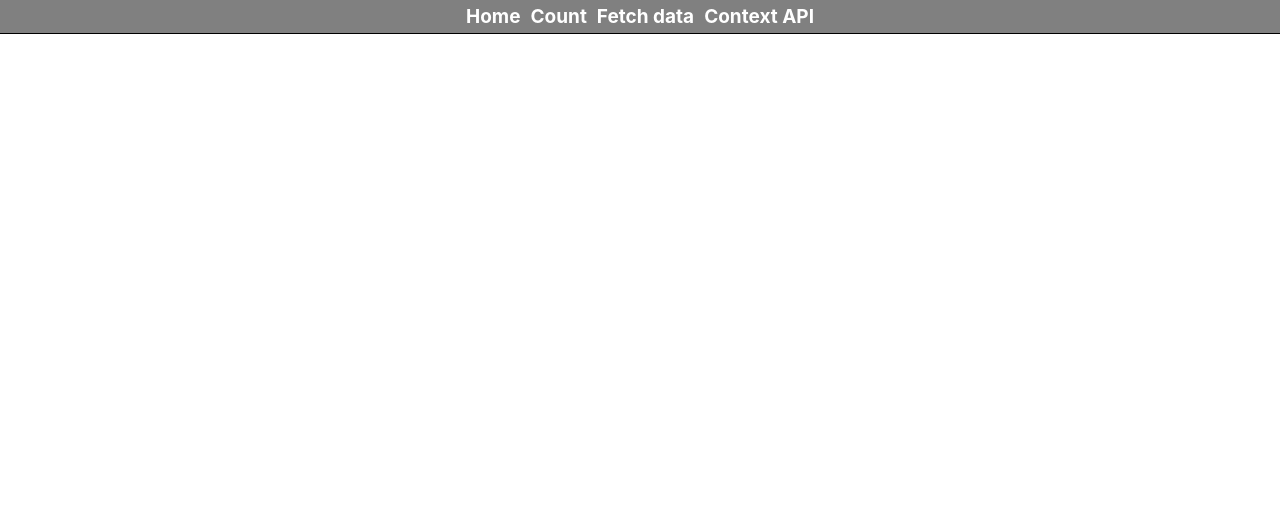
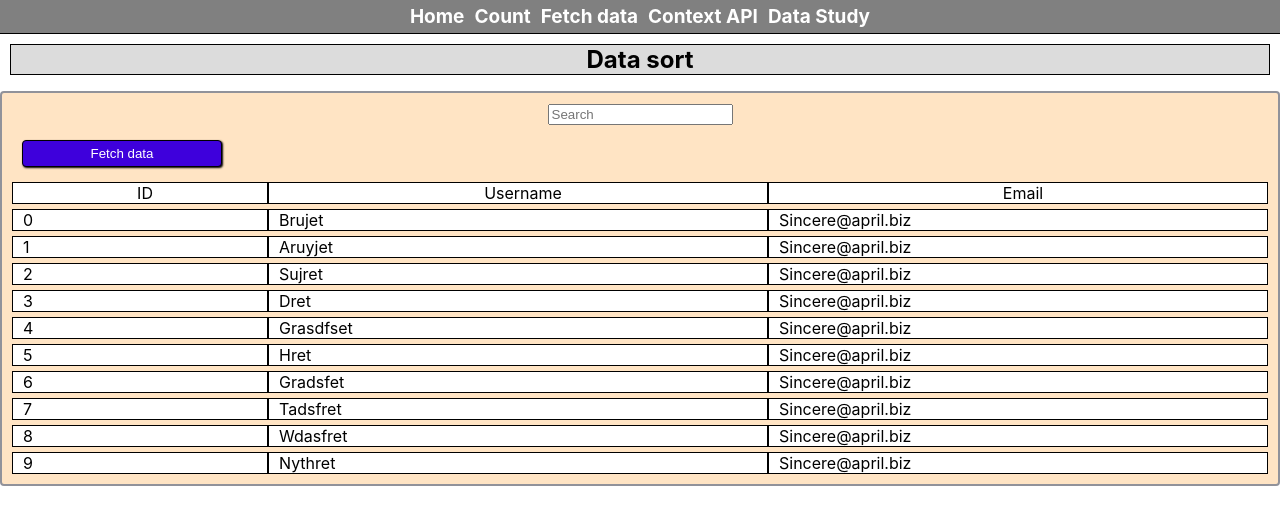
Before and after one commit to igoris12/study-react, a React (Create React App) app: page /study-react/dataStudy in a window 1280 px wide. Shown: the top 524 px of the page. Built offline with nearby package versions, Linux system fonts and the light colour scheme.

Commit message:
sort and fillter

```diff
--- a/src/App.js
+++ b/src/App.js
@@ -4,6 +4,7 @@ import DataContainer from './components/DataContainer';
 import ToolkitComponet from './components/ToolkitComponet';
 import NavBar from './components/NavBar';
 import ClassContext from './components/ClassContext.jsx';
+import DataContanerStatic from './components/DataStudy/DataContanerStatic.jsx';
 
 function App() {
 
@@ -17,6 +18,8 @@ function App() {
         <Route path="/study-react/countToolkit" element={<ToolkitComponet />} />
         <Route path="/study-react/fetchData" element={<DataContainer />} />
         <Route path="/study-react/contextAPI" element={<ClassContext />} />
+        <Route path="/study-react/dataStudy" element={<DataContanerStatic/>} />
+
       </Routes>
 
     </div>
--- /dev/null
+++ b/src/components/DataStudy/DataContanerStatic.jsx
@@ -0,0 +1,85 @@
+import { useState } from "react";
+import UserListItem from "../UserListItem";
+
+function DataContanerStatic() {
+    const data = [
+        { id: 0, username: "Brujet", email: "Sincere@april.biz" },
+        { id: 1, username: "Aruyjet", email: "Sincere@april.biz" },
+        { id: 2, username: "Sujret", email: "Sincere@april.biz" },
+        { id: 3, username: "Dret", email: "Sincere@april.biz" },
+        { id: 4, username: "Grasdfset", email: "Sincere@april.biz" },
+        { id: 5, username: "Hret", email: "Sincere@april.biz" },
+        { id: 6, username: "Gradsfet", email: "Sincere@april.biz" },
+        { id: 7, username: "Tadsfret", email: "Sincere@april.biz" },
+        { id: 8, username: "Wdasfret", email: "Sincere@april.biz" },
+        { id: 9, username: "Nythret", email: "Sincere@april.biz" },
+      ]
+  const [users, setUsers] = useState(data);
+  const [sort, setSort] = useState({ sorted: "id", reversed: false });
+  const [searchPhrase , setSearchPhrase] = useState('');
+
+  const sortById = () => {
+    setSort({ sorted: "id", reversed: !sort.reversed });
+    const usersCopy = [...users];
+    usersCopy.sort((user1, user2) => {
+        if (sort.reversed) {
+          return  user1.id - user2.id;
+        }
+        else {
+            return user2.id - user1.id;
+        }
+    });
+    setUsers(usersCopy);
+  };
+
+  const sortByName = () => {
+    setSort({ sorted: "username", reversed: !sort.reversed });
+    const usersCopy = [...users];
+    usersCopy.sort((user1, user2) => {
+        if (sort.reversed) {
+            return user2.username.localeCompare(user1.username);
+
+        }else {
+
+            return user1.username.localeCompare(user2.username);
+        }
+    });
+    setUsers(usersCopy);
+  };
+
+  const searchMatch = (event) => {
+    const usersCopy = [...data];
+    const matchedData = usersCopy.filter((user)=> {
+        return user.username.toLowerCase().includes(event.target.value.toLowerCase());
+    })
+    setUsers(matchedData);
+    setSearchPhrase(event.target.value);
+  }
+
+  return (
+    <div>
+      <h2 className="header">Data sort </h2>
+      <ul className="listContainer">
+        <div className="search">
+            <input type="text"
+            placeholder="Search"
+            value={searchPhrase}
+            onChange={searchMatch}/>
+
+        </div>
+        <button className="but">Fetch data</button>
+        <div className="listHeader">
+          <span className="idTitle" onClick={sortById}>ID</span>
+          <span className="usernameTitle" onClick={sortByName}>Username</span>
+          <span className="emailTitle">Email</span>
+        </div>
+
+        {users.map((user) => {
+          return <UserListItem key={user.id} userData={user} />;
+        })}
+      </ul>
+    </div>
+  );
+}
+
+export default DataContanerStatic;
--- a/src/components/NavBar.jsx
+++ b/src/components/NavBar.jsx
@@ -9,6 +9,8 @@ const NavBar = () => {
         <Link to="/study-react/countToolkit">Count</Link>
         <Link to="/study-react/fetchData">Fetch data</Link>
         <Link to="/study-react/contextAPI">Context API</Link>
+        <Link to="/study-react/dataStudy">Data Study</Link>
+
       </nav>
     </>
   );
--- a/src/style/sass/UserListItem.scss
+++ b/src/style/sass/UserListItem.scss
@@ -16,11 +16,14 @@
       height: auto;
       border: 1px solid black;
       padding-left: 10px;
+      cursor: pointer;
+
     }
     .usernameTitle {
       width: 40%;
       border: 1px solid black;
       padding-left: 10px;
+      cursor: pointer;
     }
     .emailTitle {
       width: 40%;
```
Also changed, not shown: 1 other file (tests, documents, lock files or other folders).
